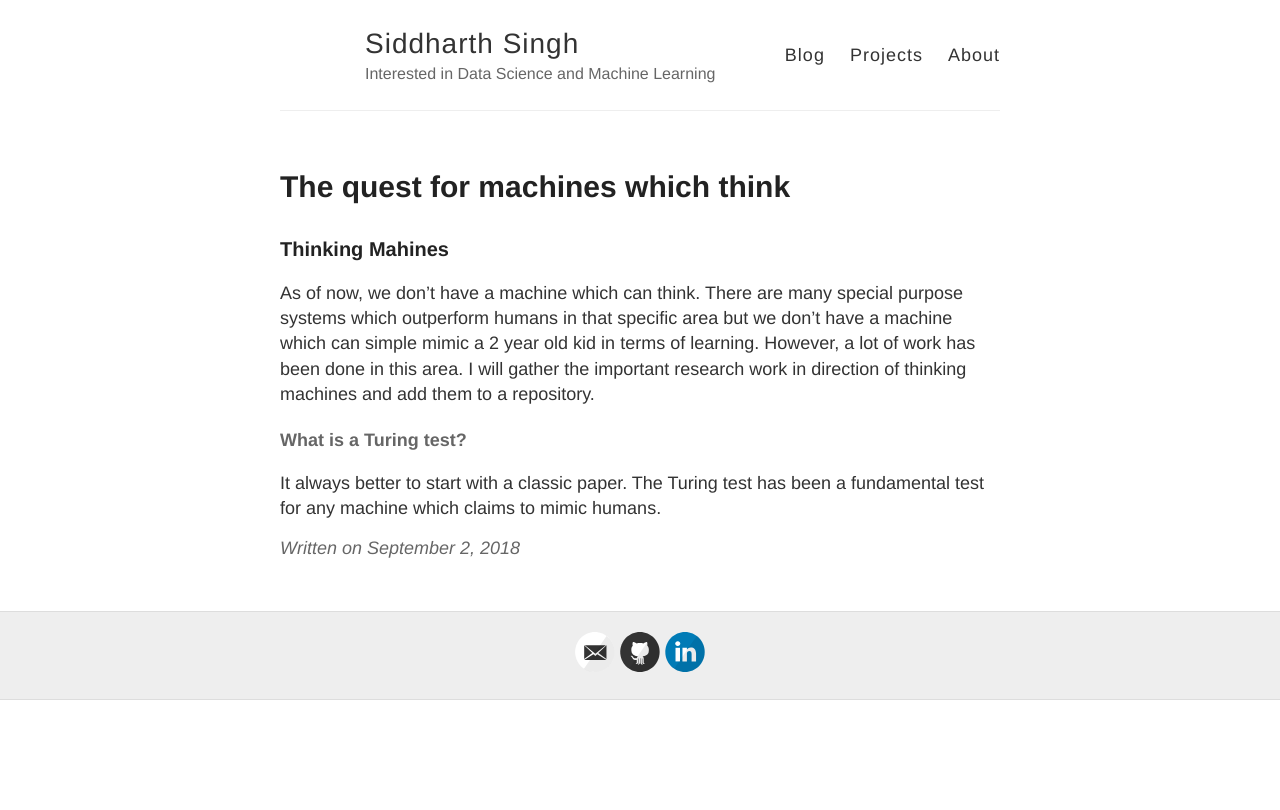
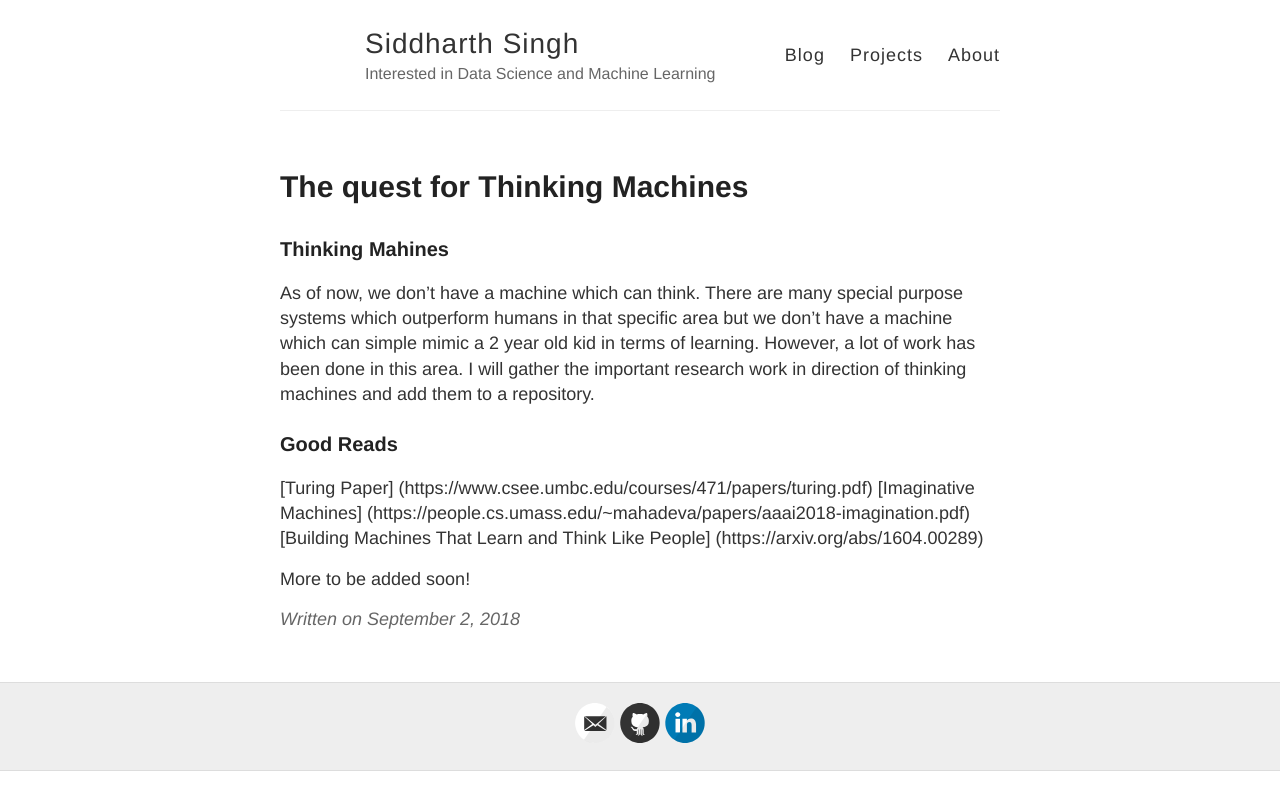
Before and after one commit to siddharthsingh89/siddharthsingh89.github.io, a Jekyll site: the page built from _posts/2018-9-2-quest-for-thinking-machine.md, in a window 1280 px wide. Shown: the top 810 px of the page. Built offline with Jekyll 4.4.1, drawn with Linux system fonts in a browser that asks for light colours; comment, search, counter and statistics services are not loaded.

Commit message:
Update 2018-9-2-quest-for-thinking-machine.md

```diff
--- a/_posts/2018-9-2-quest-for-thinking-machine.md
+++ b/_posts/2018-9-2-quest-for-thinking-machine.md
@@ -1,6 +1,6 @@
 ---
 layout: post
-title: The quest for machines which think
+title: The quest for Thinking Machines
 ---
 
 ### Thinking Mahines
@@ -9,6 +9,11 @@ As of now, we don't have a machine which can think. There are many special purpo
 we don't have a machine which can simple mimic a 2 year old kid in terms of learning. However, a lot of work has been done in this area.
 I will gather the important research work in direction of thinking machines and add them to a repository.
 
-#### What is a Turing test?
 
-It always better to start with a classic paper. The Turing test has been a fundamental test for any machine which claims to mimic humans.
+
+### Good Reads
+[Turing Paper] (https://www.csee.umbc.edu/courses/471/papers/turing.pdf)
+[Imaginative Machines] (https://people.cs.umass.edu/~mahadeva/papers/aaai2018-imagination.pdf)
+[Building Machines That Learn and Think Like People] (https://arxiv.org/abs/1604.00289)
+
+More to be added soon!
```
